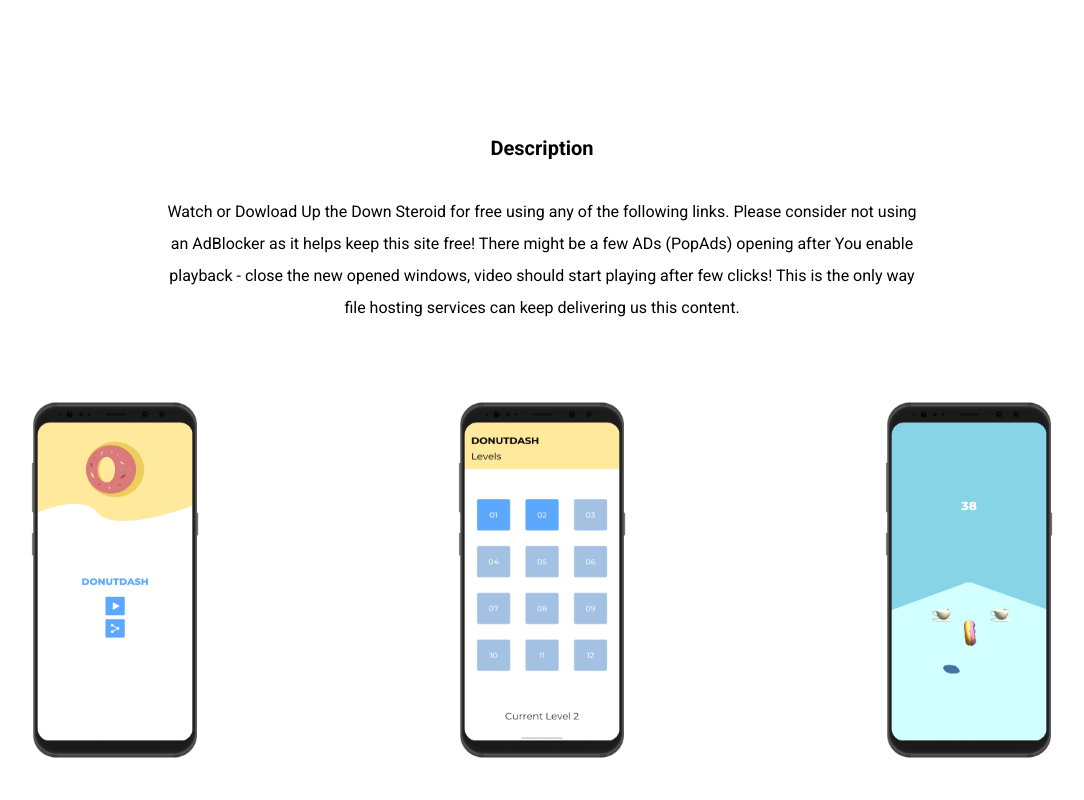
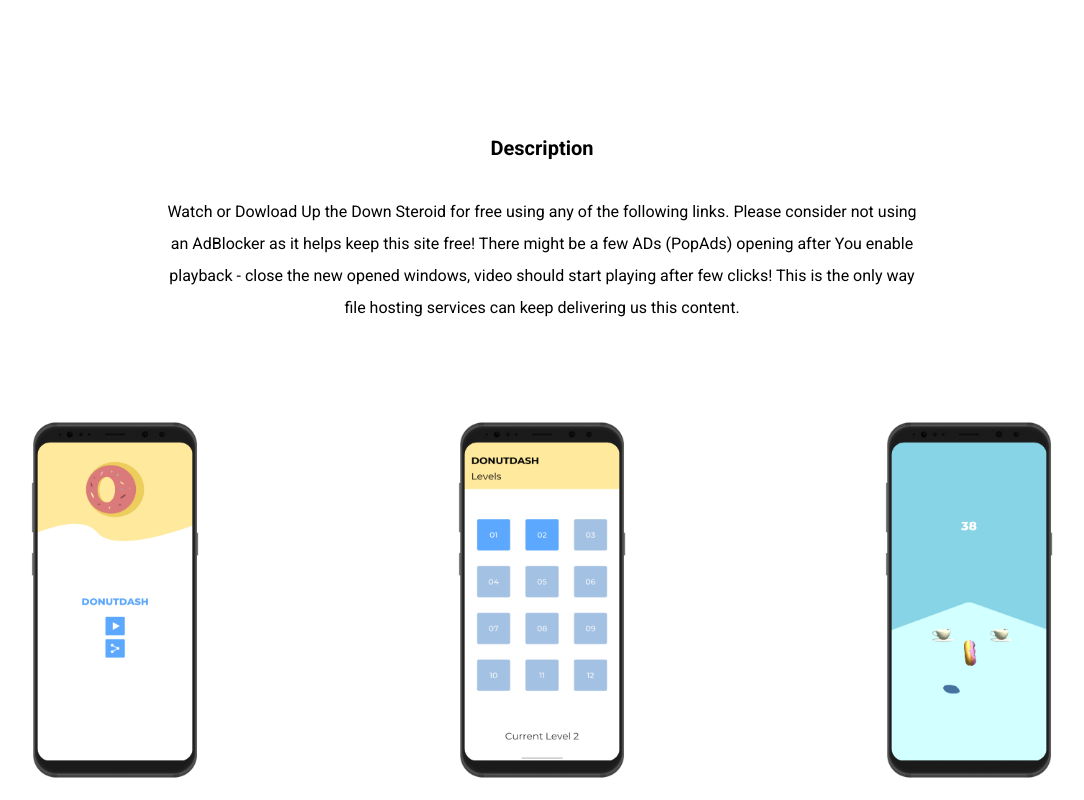
Before and after one commit to tayadehritik/DonutDash-Website, a website: page index.html in a window 1280 px wide. Shown: the part 500-1300 px from the top of the page, without its empty margins (98-1182 px from the left). Drawn offline with Linux system fonts and the light colour scheme.

Commit message:
added margin

```diff
--- a/index.css
+++ b/index.css
@@ -159,6 +159,8 @@
         display: grid;
         grid-template-columns: 1fr;
         grid-template-rows: 1fr 1fr 1fr;
+        padding-top: 20px;
+        align-items: center;
         justify-items: center;
     }
 
```
